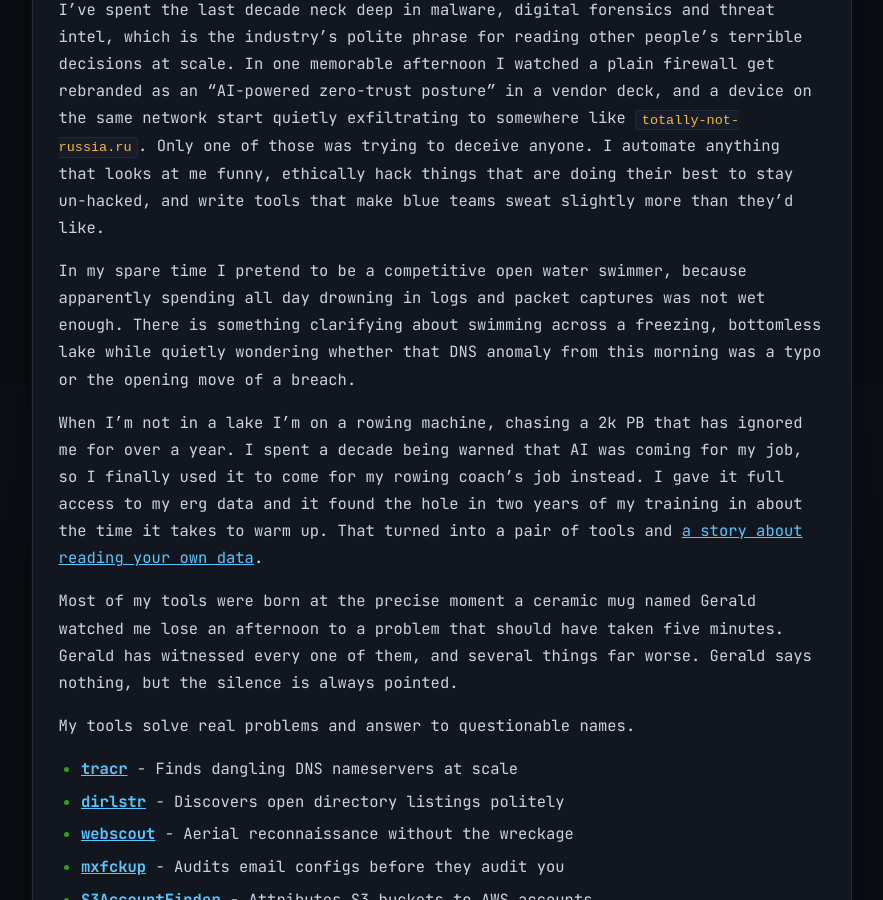
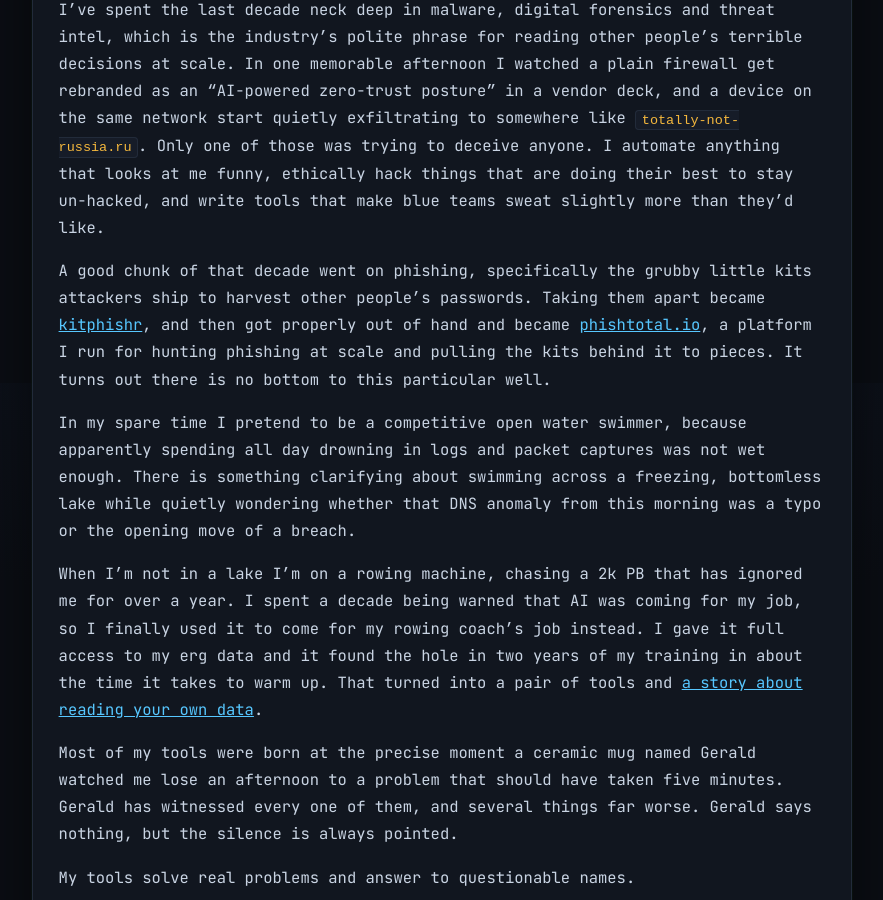
Before and after one commit to cybercdh/cybercdh.github.io, a Jekyll site: the page built from about.markdown, in a window 1280 px wide and 900 px high, scrolled down 517 px. Shown: the whole window, without its empty margins (198-1081 px from the left). Built offline with Jekyll 4.4.1, drawn with Linux system fonts in a browser that asks for light colours.

Commit message:
Mention kitphishr and phishtotal.io on the About page
Weave the phishing work into the threat-intel paragraph: taking kits
apart became kitphishr, which grew into the phishtotal.io platform.

Co-Authored-By: Claude Opus 4.8 <noreply@anthropic.com>
Claude-Session: https://claude.ai/code/session_014qmTgunqYjesXkXpErojjp

```diff
--- a/about.markdown
+++ b/about.markdown
@@ -6,6 +6,8 @@ permalink: /about/
 I work on the internet's worst problems for the world's most comprehensive cloud computing platform. By day I lead a team of extremely competent people doing very serious security things. By night I build weird little tools with names like [tracr][tracr], [dirlstr][dirlstr] and [mxfckup][mxfckup], ignore several adult responsibilities, and occasionally take over domains that some bloke named Dave misconfigured in 2019 and has not thought about since.
 
 I've spent the last decade neck deep in malware, digital forensics and threat intel, which is the industry's polite phrase for reading other people's terrible decisions at scale. In one memorable afternoon I watched a plain firewall get rebranded as an "AI-powered zero-trust posture" in a vendor deck, and a device on the same network start quietly exfiltrating to somewhere like `totally-not-russia.ru`. Only one of those was trying to deceive anyone. I automate anything that looks at me funny, ethically hack things that are doing their best to stay un-hacked, and write tools that make blue teams sweat slightly more than they'd like.
+
+A good chunk of that decade went on phishing, specifically the grubby little kits attackers ship to harvest other people's passwords. Taking them apart became [kitphishr][kitphishr], and then got properly out of hand and became [phishtotal.io](https://phishtotal.io), a platform I run for hunting phishing at scale and pulling the kits behind it to pieces. It turns out there is no bottom to this particular well.
 
 In my spare time I pretend to be a competitive open water swimmer, because apparently spending all day drowning in logs and packet captures was not wet enough. There is something clarifying about swimming across a freezing, bottomless lake while quietly wondering whether that DNS anomaly from this morning was a typo or the opening move of a breach.
 
```
